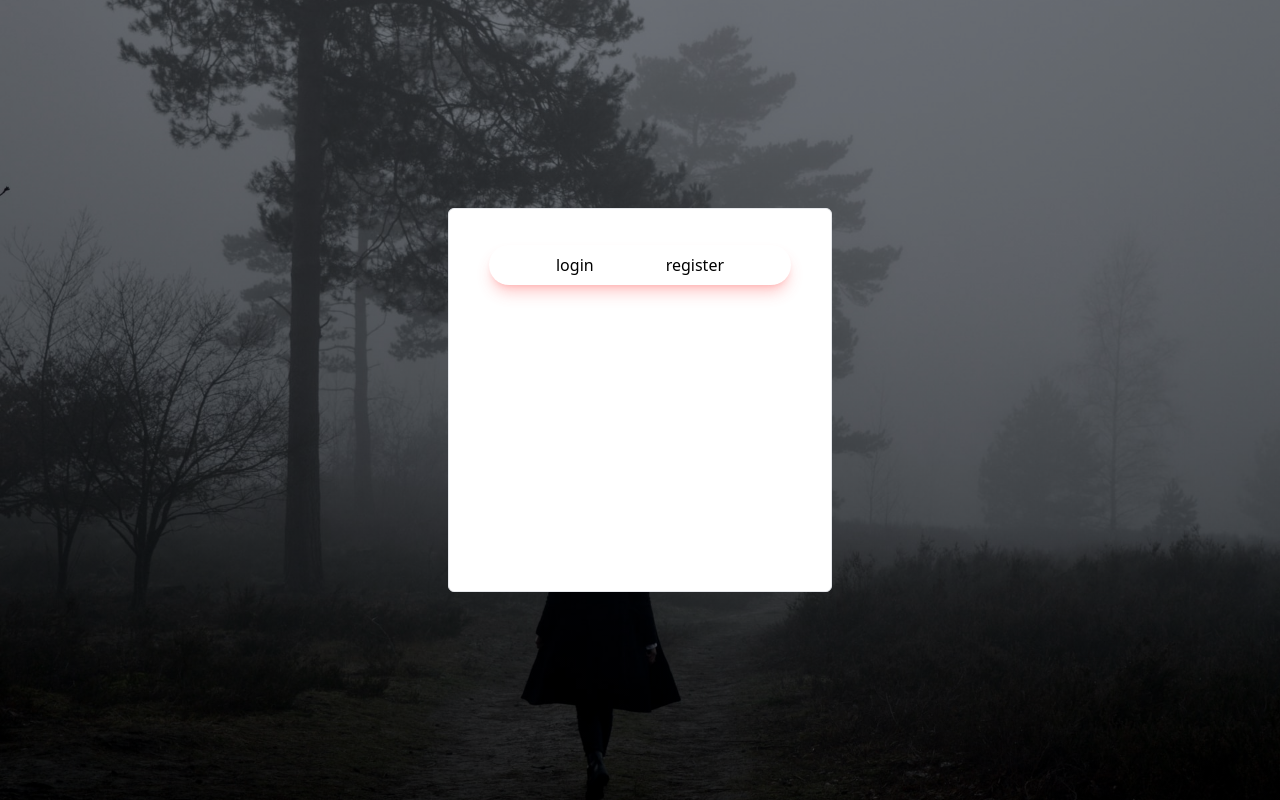
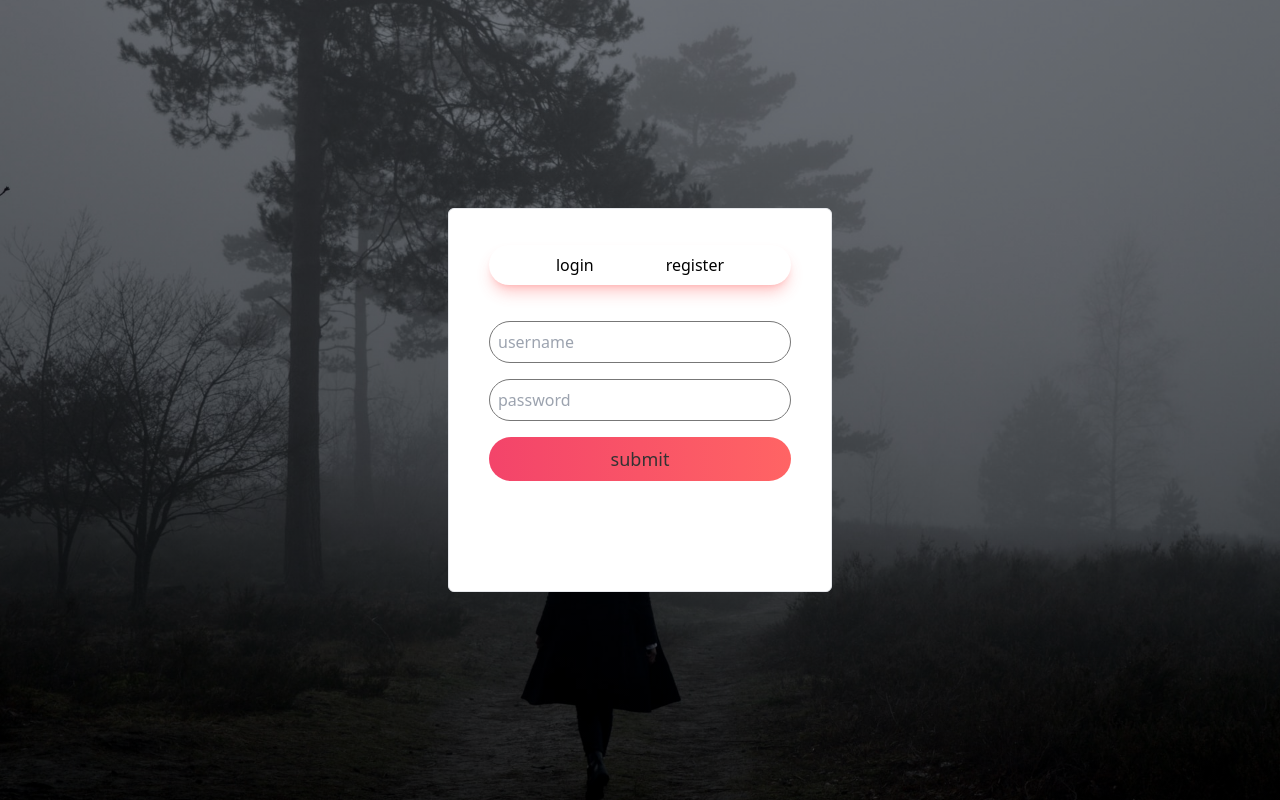
Before and after one commit to dosepehr/login-register-form, a React (Create React App) app: page / in a window 1280 px wide. Built offline with nearby package versions, Linux system fonts and the light colour scheme.

Commit message:
add login form

```diff
--- a/src/components/LoginForm.jsx
+++ b/src/components/LoginForm.jsx
@@ -5,10 +5,32 @@ const LoginForm = () => {
         <div>
             <div className='w-96 h-96 bg-white rounded-md border px-10'>
                 <div class='flex  my-9 items-center justify-center rounded-3xl shadow-lg shadow-[#ff4d4d4d]'>
-                    <div id="btn"></div>
-                    <button class='bg-transparent border-none py-2 px-9 cursor-pointer outline-none relative duration-300'>login</button>
-                    <button class='bg-transparent border-none py-2 px-9 cursor-pointer outline-none relative duration-300'>register</button>
+                    <div id='btn'></div>
+                    <button class='bg-transparent border-none py-2 px-9 cursor-pointer outline-none relative duration-300'>
+                        login
+                    </button>
+                    <button class='bg-transparent border-none py-2 px-9 cursor-pointer outline-none relative duration-300'>
+                        register
+                    </button>
                 </div>
+                {/* start form section */}
+                <form action='' className='flex flex-col space-y-4'>
+                    <input
+                        type='text'
+                        placeholder='username'
+                        class='p-2 border border-[#777] rounded-3xl'
+                    />
+                    <input
+                        type='password'
+                        placeholder='password'
+                        class='p-2 border border-[#777] rounded-3xl'
+                    />
+                    <input type='submit' value='submit'
+                    className='text-[#333] text-lg rounded-3xl p-2 bg-gradient-to-r from-[#f3446a] to-[#ff6464]'
+
+                    />
+                </form>
+                {/* end form section */}
             </div>
         </div>
     );
```
Also changed, not shown: src/index.css (line endings or trailing spaces).
